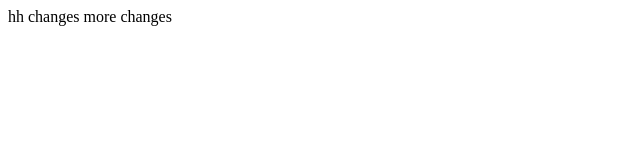
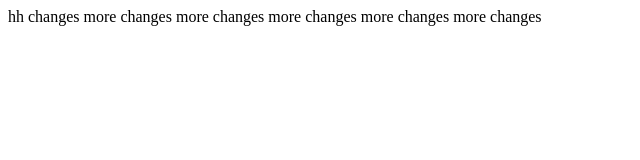
Before and after one commit to aditya-fns/testgit, a plain HTML site: page index.html in a window 1280 px wide. Shown: the whole page, without its empty margins (0-640 px from the left). Drawn offline with Linux system fonts and the light colour scheme.

Commit message:
changes in main now

```diff
--- a/index.html
+++ b/index.html
@@ -8,5 +8,9 @@
 <body>
     hh changes
     more changes
+    more changes
+    more changes
+    more changes
+    more changes
 </body>
 </html>
```
